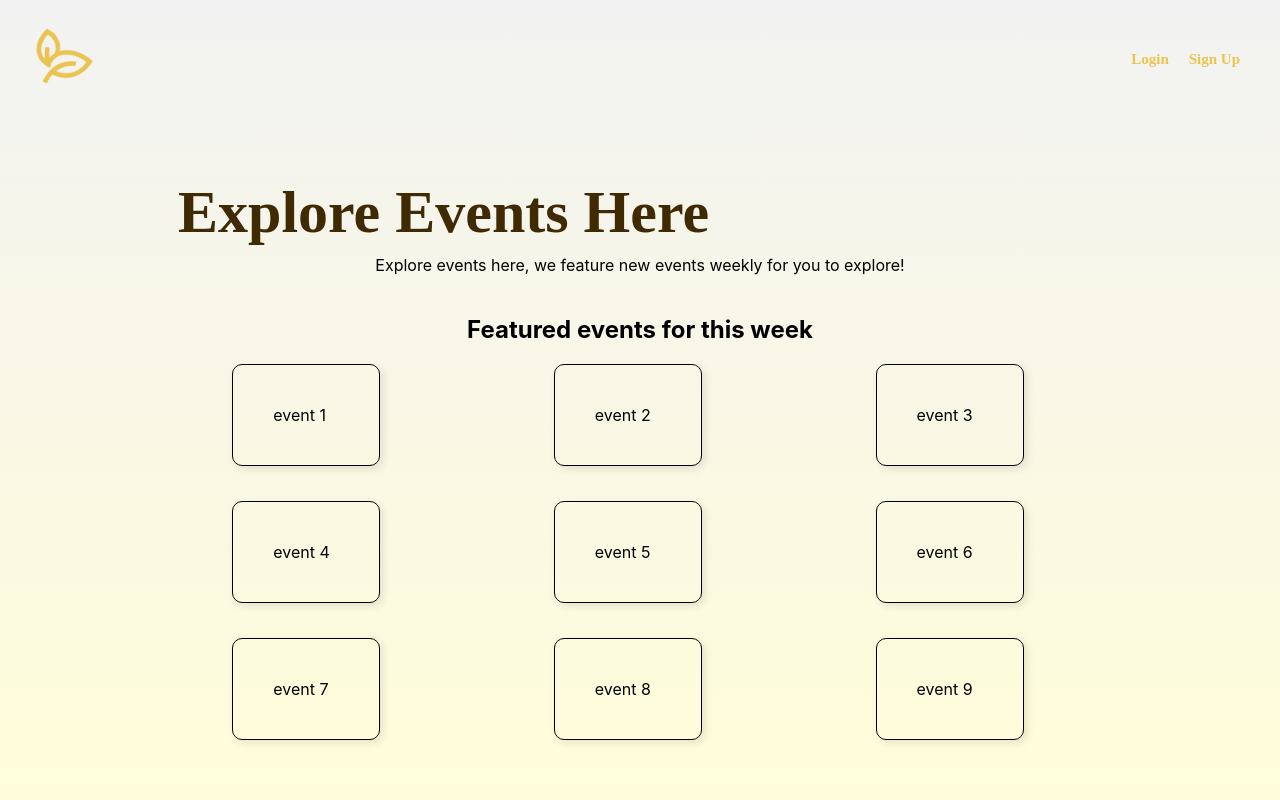
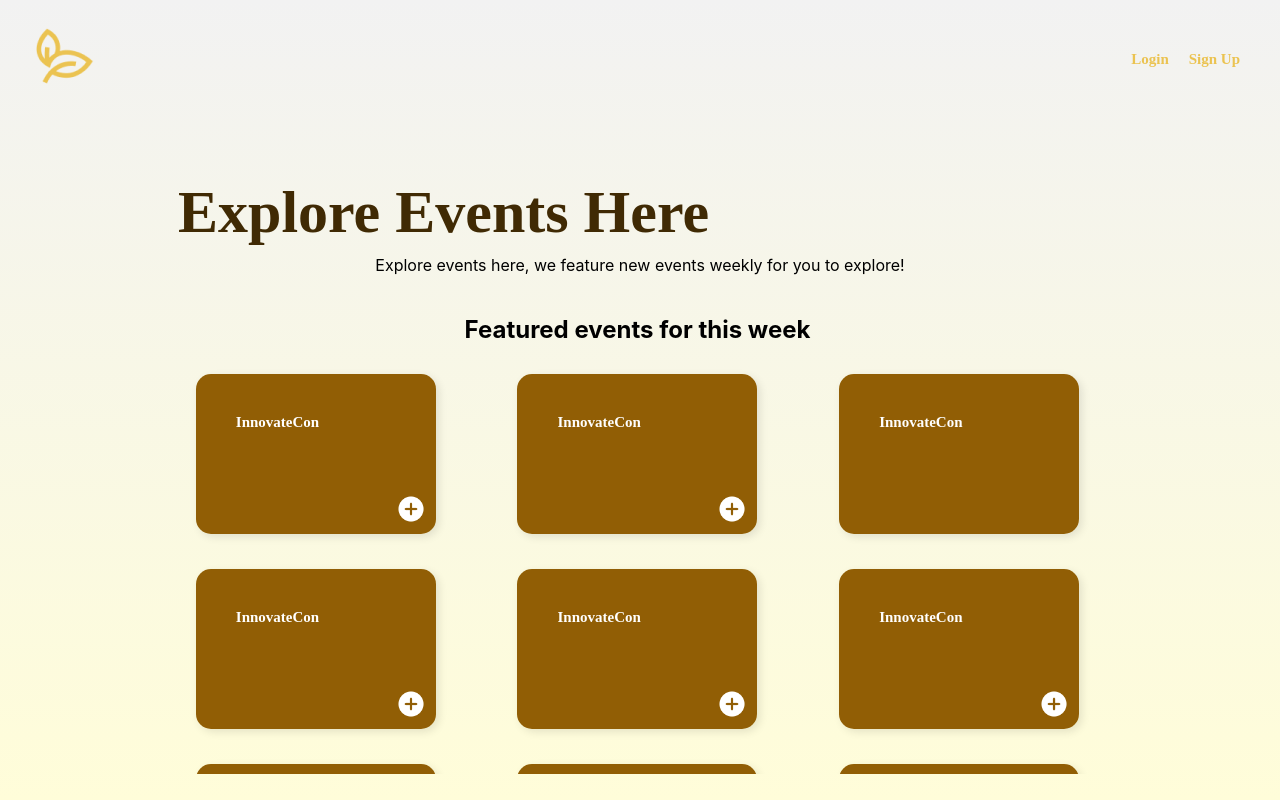
Before and after one commit to JunCyricShaneDelaTorre/MetroEvents, a React (Create React App) app: page /EventBrowser in a window 1280 px wide. Built offline with nearby package versions, Linux system fonts and the light colour scheme.

Commit message:
public almost done

```diff
--- a/src/components/Header.jsx
+++ b/src/components/Header.jsx
@@ -1,11 +1,9 @@
-    import * as React from 'react';
+import React from 'react';
 import { Link, Outlet } from 'react-router-dom';
 import './ComponentsCss/Header.css';
 
-
-
-    export default function Header(){
-        return(
+export default function Header() {
+    return (
         <div className='nav-wrapper'>
             <div className='nav-container'>
                 <nav className='nav-bar'>
@@ -14,25 +12,18 @@
                     </div>
                     <div className='center-and-right'>
                         <div className='center-container'>
-                                <div className='dashboard-home-btn'>
                             <Link to={''} className='nav-links'>Events</Link>
-                                </div>
-                                <div className='create-event-btn'>
                             <Link to={'OrganizeEvents'} className='nav-links'>Create Event</Link>
-                                </div>
-                                <div>
                             <Link to={'BrowseEvents'} className='nav-links'>Explore Events</Link>
-                                </div>
                         </div>
                         <div className='right-container'>
                             <div>notif</div>
-                                <div><Link to={'Profile'} className='nav-links'>Profile</Link></div>
+                            <Link to={'Profile'} className='nav-links'>Profile</Link>
                         </div>
                     </div>
                 </nav>
             </div>
-
             <Outlet />
         </div>
-        )
+    );
 }
--- a/src/pages/Authenticated/AuthenticatedCss/Dashboard.css
+++ b/src/pages/Authenticated/AuthenticatedCss/Dashboard.css
@@ -32,12 +32,3 @@
     overflow-y: auto;
     scrollbar-width: none;
 }
-
-.event-item{
-    display: flex;
-    border: 1px solid black; /* Set border width and make it transparent */
-    border-radius: 10px; /* Set border radius to create rounded corners */
-    box-shadow: 3px 3px 8px rgba(0, 0, 0, 0.1); /* Add box shadow for a cool effect */
-    padding: 40px;
-
-}
--- a/src/pages/PublicPage/EventBrowserPage.jsx
+++ b/src/pages/PublicPage/EventBrowserPage.jsx
@@ -1,11 +1,18 @@
 import * as React from 'react';
 import './PublicPageCss/EventBrowserPage.css'
 // import { Link } from 'react-router-dom';
+import Plus from './Plus.png';
 
 
 
 
 export default function EventBrowserPage(){
+
+    const handlePlusButtonClick = () => {
+        // Add your logic here to handle the button click
+        console.log('Plus button clicked');
+        alert('Login first to join event!')
+    };
 
     return(
         <div className='eventBrowser-wrapper'>
@@ -24,8 +31,141 @@ export default function EventBrowserPage(){
                         </h2>
                     </div>
                     <div className='event-container'>
-                        <div className="event-item">event 1</div>
-                        <div className="event-item">event 2</div>
+                        <div className="event-item">
+                            <div className='event-title'>
+                                InnovateCon
+                            </div>
+                            <img
+                                src={Plus}
+                                alt="plus sign"
+                                className="plus-sign"
+                                onClick={handlePlusButtonClick}
+                            />
+                        </div>
+                        <div className="event-item">
+                            <div className='event-title'>
+                                InnovateCon
+                            </div>
+                            <img
+                                src={Plus}
+                                alt="plus sign"
+                                className="plus-sign"
+                                onClick={handlePlusButtonClick}
+                            />
+                        </div>
+                        <div className="event-item">
+                            <div className='event-title'>
+                                InnovateCon
+                            </div>
+                        </div>
+                        <div className="event-item">
+                            <div className='event-title'>
+                                InnovateCon
+                            </div>
+                            <img
+                                src={Plus}
+                                alt="plus sign"
+                                className="plus-sign"
+                                onClick={handlePlusButtonClick}
+                            />
+                        </div>
+                        <div className="event-item">
+                            <div className='event-title'>
+                                InnovateCon
+                            </div>
+                            <img
+                                src={Plus}
+                                alt="plus sign"
+                                className="plus-sign"
+                                onClick={handlePlusButtonClick}
+                            />
+                        </div>
+                        <div className="event-item">
+                            <div className='event-title'>
+                                InnovateCon
+                            </div>
+                            <img
+                                src={Plus}
+                                alt="plus sign"
+                                className="plus-sign"
+                                onClick={handlePlusButtonClick}
+                            />
+                        </div>
+                        <div className="event-item">
+                            <div className='event-title'>
+                                InnovateCon
+                            </div>
+                            <img
+                                src={Plus}
+                                alt="plus sign"
+                                className="plus-sign"
+                                onClick={handlePlusButtonClick}
+                            />
+                        </div>
+                        <div className="event-item">
+                            <div className='event-title'>
+                                InnovateCon
+                            </div>
+                            <img
+                                src={Plus}
+                                alt="plus sign"
+                                className="plus-sign"
+                                onClick={handlePlusButtonClick}
+                            />
+                        </div>
+                        <div className="event-item">
+                            <div className='event-title'>
+                                InnovateCon
+                            </div>
+                            <img
+                                src={Plus}
+                                alt="plus sign"
+                                className="plus-sign"
+                                onClick={handlePlusButtonClick}
+                            />
+                        </div><div className="event-item">
+                            <div className='event-title'>
+                                InnovateCon
+                            </div>
+                            <img
+                                src={Plus}
+                                alt="plus sign"
+                                className="plus-sign"
+                                onClick={handlePlusButtonClick}
+                            />
+                        </div><div className="event-item">
+                            <div className='event-title'>
+                                InnovateCon
+                            </div>
+                            <img
+                                src={Plus}
+                                alt="plus sign"
+                                className="plus-sign"
+                                onClick={handlePlusButtonClick}
+                            />
+                        </div><div className="event-item">
+                            <div className='event-title'>
+                                InnovateCon
+                            </div>
+                            <img
+                                src={Plus}
+                                alt="plus sign"
+                                className="plus-sign"
+                                onClick={handlePlusButtonClick}
+                            />
+                        </div><div className="event-item">
+                            <div className='event-title'>
+                                InnovateCon
+                            </div>
+                            <img
+                                src={Plus}
+                                alt="plus sign"
+                                className="plus-sign"
+                                onClick={handlePlusButtonClick}
+                            />
+                        </div>
+
+                        {/* <div className="event-item">event 2</div>
                         <div className="event-item">event 3</div>
                         <div className="event-item">event 4</div>
                         <div className="event-item">event 5</div>
@@ -53,7 +193,7 @@ export default function EventBrowserPage(){
                         <div className="event-item">event 27</div>
                         <div className="event-item">event 28</div>
                         <div className="event-item">event 29</div>
-                        <div className="event-item">event 30</div>
+                        <div className="event-item">event 30</div> */}
                     </div>
                 </div>
 
--- a/src/pages/PublicPage/PublicPageCss/EventBrowserPage.css
+++ b/src/pages/PublicPage/PublicPageCss/EventBrowserPage.css
@@ -5,27 +5,24 @@
 }
 
 
-.welcome-text h1{
+.welcome-text h1 {
     padding-top: 40px;
     padding-left: 10px;
     padding-right: 10px;
     margin-top: 20px;
-    margin-bottom: 0px;
-
+    margin-bottom: 0;
 }
 
-.event-secondary-text{
+.event-secondary-text {
     padding-top: 8px;
     padding-left: 10px;
     padding-right: 10px;
     padding-bottom: 20px;
-
-
 }
 
 .eventBrowser-content{
-    padding-left: 10px;
-    padding-right: 10px;
+    padding-left: 5 px;
+    padding-right: 5px;
 
 }
 
@@ -40,15 +37,22 @@
     width: 900px;
     height: 400px;
     justify-content: space-around;
+    margin: auto;
+    padding-top: 10px;
+    padding-left: 10px;
+    padding-right: 10px;
 }
 
-.event-item{
-    display: flex;
-    border: 1px solid black; /* Set border width and make it transparent */
-    border-radius: 10px; /* Set border radius to create rounded corners */
-    box-shadow: 3px 3px 8px rgba(0, 0, 0, 0.1); /* Add box shadow for a cool effect */
-    padding: 80px;
-}
+
+/*
+.event-item {
+
+    background-color: rgba(144, 93, 3, 0.99);
+    border: 1px solid black;
+    border-radius: 10px;
+    box-shadow: 3px 3px 8px rgba(0, 0, 0, 0.1);
+    padding: 20px;
+} */
 
 .ViewEvent{
     font-family: 'Google Sans';
@@ -57,3 +61,51 @@
     color: white;
     text-transform: uppercase
 }
+
+.event-item {
+    display: flex;
+    background-color: rgba(144, 93, 3, 0.99);
+    border-radius: 15px; /* Set border radius to create rounded corners */
+    box-shadow: 3px 3px 8px rgba(0, 0, 0, 0.1); /* Add box shadow for a cool effect */
+    padding: 40px;
+    width: 160px;
+    height: 80px;
+    position: relative;
+    transition: transform 0.3s ease; /* Add smooth transition effect */
+}
+
+.event-item:hover {
+    transform: scale(1.1); /* Scale the event item on hover */
+}
+
+
+
+.plus-sign {
+    position: absolute;
+    bottom: 10px; /* Adjust vertical position */
+    right: 10px; /* Adjust horizontal position */
+    cursor: pointer;
+    width: 30px; /* Adjust size as needed */
+    height: 30px;
+}
+
+
+.event-title{
+    width: 500px;
+    color: #ffffff;
+    font-size: 15px;
+    font-family: 'Google Sans';
+    font-weight: 700;
+    text-align: left;
+    margin-bottom: 30px;
+}
+
+.event-description{
+    margin-bottom: 30px;
+    width: 500px;
+    color: #ffffff;
+    font-size: 12px;
+    font-family: 'Google Sans';
+    font-weight: 500;
+    text-align: left;
+}
```
Also changed, not shown: src/pages/PublicPage/Plus.png (added). Lines whose indentation alone changed are shown as unchanged.
